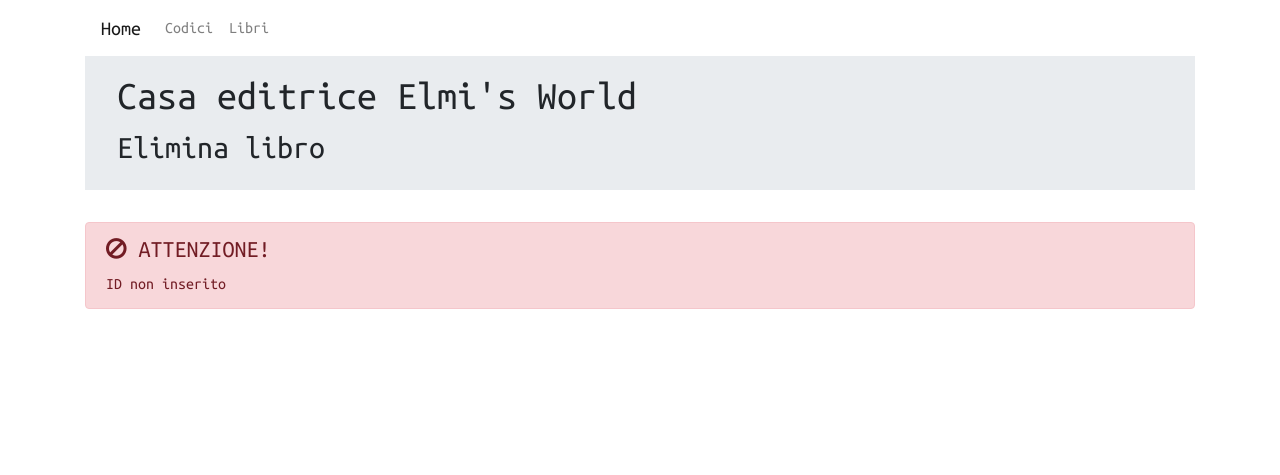
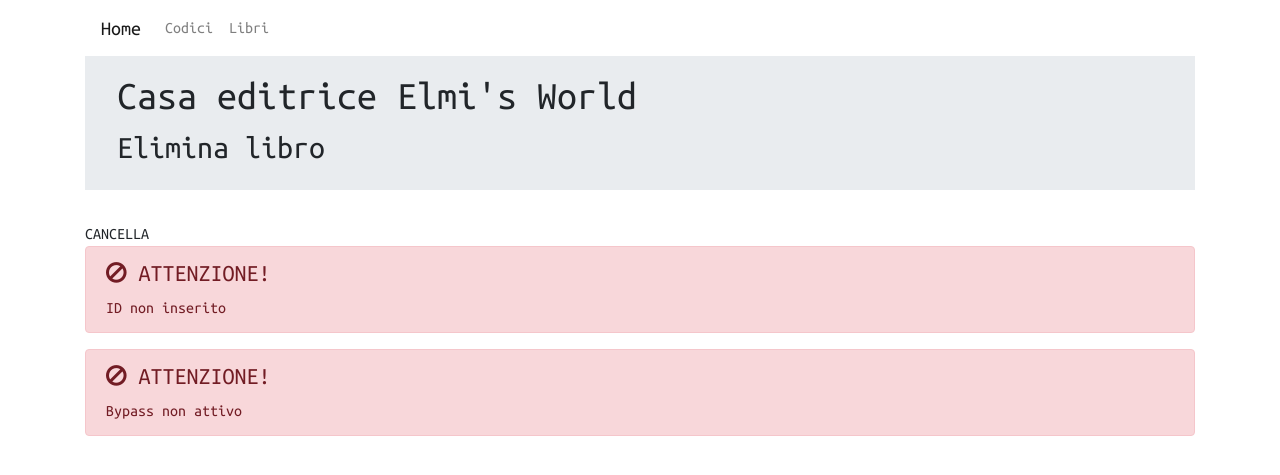
Before and after one commit to archistico/myebook, a PHP site: page /admin_libri_elimina.php in a window 1280 px wide. Shown: the top 475 px of the page. Run offline with PHP 8.4, Linux system fonts and the light colour scheme; some libraries are stand-ins or nearby versions.

Commit message:
logica scelta ok annulla funzionante

```diff
--- a/admin_libri_elimina.php
+++ b/admin_libri_elimina.php
@@ -2,6 +2,7 @@
 // Caricamento utilita
 require_once('utilita.php');
 Utilita::PARAMETRI();
+$errors = [];
 
 // Caricamento template html
 require_once('template/templatehtml.php');
@@ -15,37 +16,39 @@ TemplateHTML::OPENCONTAINER();
 TemplateHTML::MENU();
 TemplateHTML::JUMBOTRON("Casa editrice Elmi's World", "Elimina libro");
 
-// if sono presenti tutti
-
+// VALIDAZIONE
 if (empty($_GET['id'])) {
     $errors[] = 'ID non inserito';
 } else {
     $id = Utilita::PULISCISTRINGA($_GET['id']);
 }
-if (empty($errors)) {
-    // SE VALIDAZIONE OK
-    if(!Libro::EXIST($id)) {
-        $errors[] = 'Nessun libro con questo ID';
-    }
-    if(empty($errors) || !Libro::CODICICOLLEGATI($id)) {
-        $errors[] = 'Codici colleghi, cancellare prima quelli';
-    }
 
-    // SE LIBRO ESISTE
-    if(empty($errors)) {
-        $libro = new Libro();
-        $libro->getDataByID($id);
-        TemplateHTML::SCELTA("ATTENZIONE! CANCELLARE IL LIBRO?", $libro->getInfo(), "CANCELLA", "", "", "");
-    }
+if (!isset($_GET['ok'])) {
+    $errors[] = 'Bypass non attivo';
+} else {
+    $ok = Utilita::PULISCISTRINGA($_GET['ok']);
 }
 
-if(!empty($errors)) {
-    foreach($errors as $err) {
-        TemplateHTML::ALERT("ATTENZIONE!", $err);
-    }
+// CONTROLLO ID ESISTENTE
+if (empty($errors) && !Libro::EXIST($id)) {
+    $errors[] = 'Nessun libro con questo ID';
 }
 
+// CONTROLLO SE CODICI COLLEGATI
+if(empty($errors) && !Libro::CODICICOLLEGATI($id)) {
+    $errors[] = 'Codici colleghi, cancellare prima quelli';
+}
 
+// SE LIBRO ESISTE
+if(empty($errors) && $ok != 1) {
+    $libro = new Libro();
+    $libro->getDataByID($id);
+    TemplateHTML::SCELTA("ATTENZIONE! CANCELLARE IL LIBRO?", $libro->getInfo(), "CANCELLA", "admin_libri_elimina.php?id=$id&ok=1", "admin_libri.php");
+} else {
+    echo "CANCELLA";
+}
+
+TemplateHTML::SHOW_NOTICE($errors);
 
 // Elementi di chiusura
 TemplateHTML::CLOSECONTAINER();
--- a/template/templatehtml.php
+++ b/template/templatehtml.php
@@ -190,6 +190,19 @@ class TemplateHTML {
         echo $html;
     }
 
+    public static function SHOW_NOTICE($errors, $OKmessaggio = "") {
+        if(!empty($errors)) {
+            foreach($errors as $err) {
+                self::ALERT("ATTENZIONE!", $err);
+            }
+        } else {
+            if(!empty($OKmessaggio)) {
+                self::SUCCESS("OK!", $OKmessaggio);
+            }
+        }
+    }
+
+
     public static function FORM_NUOVO_CODICE($libri, $formID) {
         $html = "
         <div class='row'>
@@ -340,7 +353,7 @@ class TemplateHTML {
             echo " <td>$lib->isbn</td>";
             echo " <td>&euro; $lib->prezzo</td>";
             echo " <td>$lib->nomefile</td>";
-            echo " <td><a href='admin_libri_elimina.php?id=$lib->id'><i class='fa fa-times fa-lg rosso' aria-hidden='true'></i></a></td>";
+            echo " <td><a href='admin_libri_elimina.php?id=$lib->id&ok=0'><i class='fa fa-times fa-lg rosso' aria-hidden='true'></i></a></td>";
             echo "</tr>";
         }
 
--- a/utilita.php
+++ b/utilita.php
@@ -74,7 +74,6 @@ class Utilita {
         ini_set('display_errors',1);
         error_reporting(E_ALL);
 
-        $errors = array();
         session_start();
     }
 
```
Also changed, not shown: TODO.md (+1 -0 lines).
